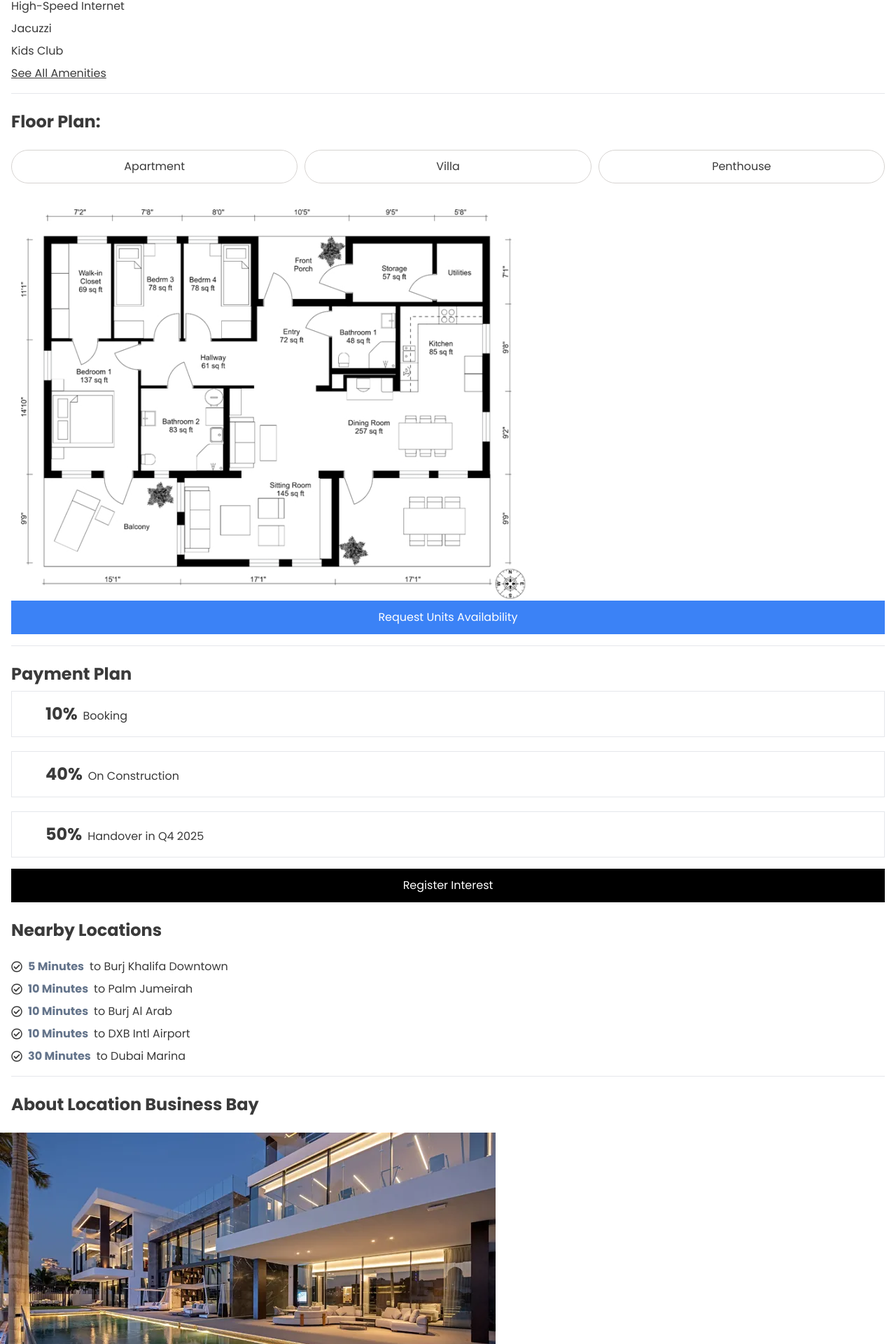
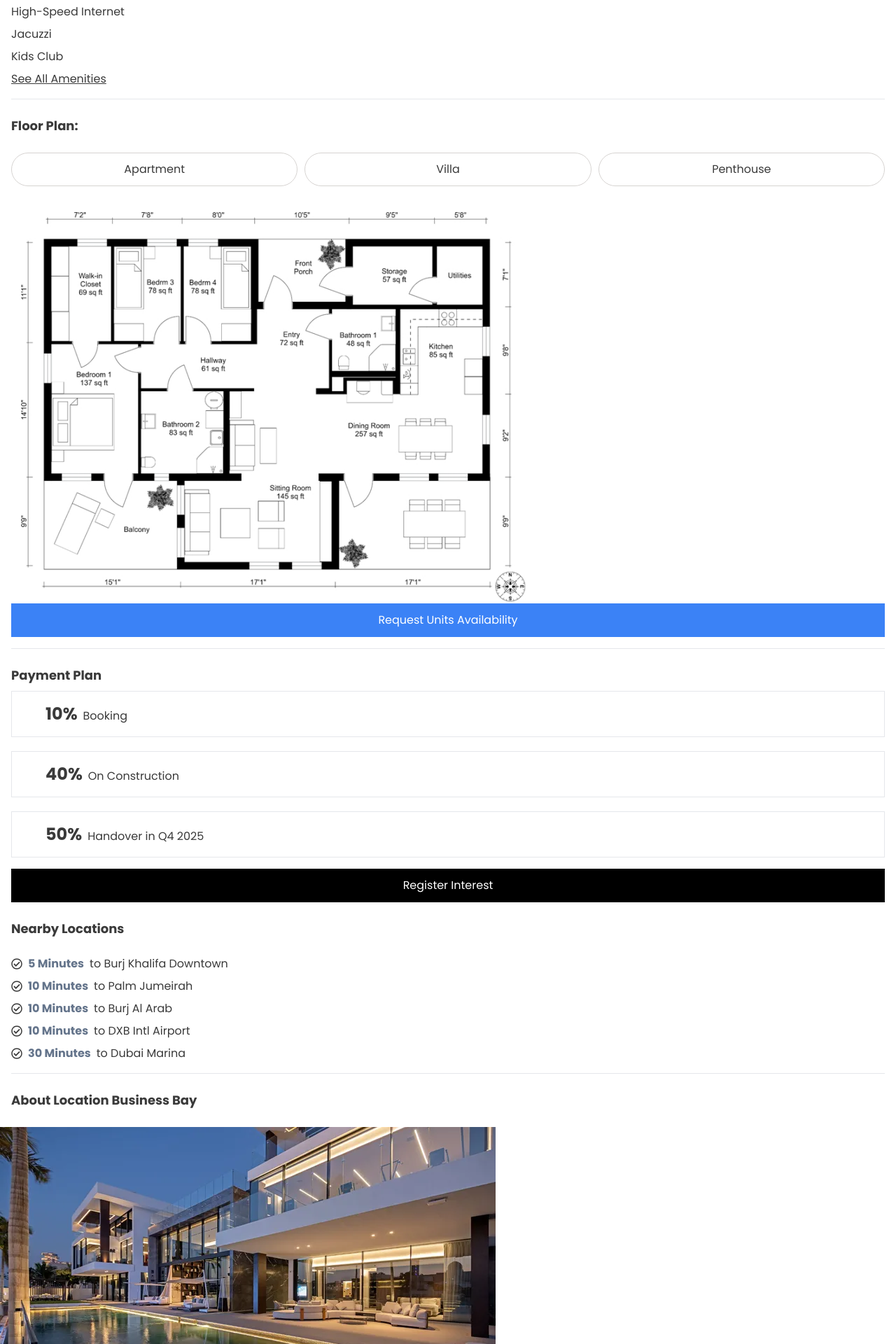
Before and after one commit to arefinite/real-estate, a React (Vite) app: page /project-details in a window 1280 px wide. Shown: the part 868-2788 px from the top of the page at 70% size. Built offline with nearby package versions, Linux system fonts and the light colour scheme.

Commit message:
fix navbar

```diff
--- a/src/pages/DubaiArea.jsx
+++ b/src/pages/DubaiArea.jsx
@@ -30,20 +30,22 @@ const DubaiArea = () => {
 	}, [])
 	return (
 		<div>
-			<div className='p-4 mb-20'>
-				<div className='mb-2 flex justify-between'>
+			<div className='flex justify-between items-center h-[7vh] px-2 pt-2  z-50 bg-white sticky top-0 '>
 				<Link to='/'>
-						<span className='flex gap-2 items-center text-lg'>
+					<span className='flex gap-2 items-center text-lg  '>
 						<IoIosArrowBack /> <strong>Back</strong>
 					</span>
 				</Link>
 				<span className='flex gap-5 items-center text-xl'>
+
 					<span>
 						<IoIosShareAlt style={{ fontSize: "2rem" }} />
 					</span>
 				</span>
 			</div>
+
 			<hr className='w-full my-2' />
+			<div className='px-4 mb-20'>
 				<span className='text-stone-500'>
 					<small>
 						<Link to='/'>Home</Link>/ Dubai Apartments For Sale{" "}
@@ -137,7 +139,7 @@ const DubaiArea = () => {
 				</div>
 
 				<div className='my-8'>
-					<h1 className="heading my-6">Properties in Down Town Dubai</h1>
+					<h1 className='heading my-6'>Properties in Down Town Dubai</h1>
 					<Swiper
 						slidesPerView={"3"}
 						spaceBetween={10}
@@ -163,7 +165,7 @@ const DubaiArea = () => {
 			<div className='-mt-8 '>
 				<Footer />
 			</div>
-			<BottomNavigation/>
+			<BottomNavigation />
 		</div>
 	)
 }
--- a/src/pages/DubaiAreasAll.jsx
+++ b/src/pages/DubaiAreasAll.jsx
@@ -23,20 +23,22 @@ const DubaiAreasAll = () => {
 	}, [])
 	return (
 		<div>
-			<div className='p-4 mb-20'>
-				<div className='mb-2 flex justify-between'>
+			<div className='flex justify-between items-center h-[7vh] px-2 pt-2  z-50 bg-white sticky top-0'>
 				<Link to='/'>
-						<span className='flex gap-2 items-center text-lg'>
+					<span className='flex gap-2 items-center text-lg  '>
 						<IoIosArrowBack /> <strong>Back</strong>
 					</span>
 				</Link>
 				<span className='flex gap-5 items-center text-xl'>
+
 					<span>
 						<IoIosShareAlt style={{ fontSize: "2rem" }} />
 					</span>
 				</span>
 			</div>
+
 			<hr className='w-full my-2' />
+			<div className='px-4 mb-20'>
 				<span className='text-stone-500'>
 					<small>
 						<Link to='/'>Home</Link>/ Dubai Apartments For Sale{" "}
@@ -240,7 +242,7 @@ const DubaiAreasAll = () => {
 
 			<div className='-mt-8 '>
 				<Footer />
-        <BottomNavigation/>
+				<BottomNavigation />
 			</div>
 		</div>
 	)
--- a/src/pages/ProjectDetails.jsx
+++ b/src/pages/ProjectDetails.jsx
@@ -30,10 +30,9 @@ const ProjectDetails = () => {
 	}, [])
 	return (
 		<div>
-			<div className='p-4 mb-20'>
-				<div className='mb-2 flex justify-between'>
+			<div className='flex justify-between items-center h-[7vh] px-2 pt-2  z-50 bg-white sticky top-0'>
 				<Link to='/'>
-						<span className='flex gap-2 items-center text-lg'>
+					<span className='flex gap-2 items-center text-lg  '>
 						<IoIosArrowBack /> <strong>Back</strong>
 					</span>
 				</Link>
@@ -46,7 +45,9 @@ const ProjectDetails = () => {
 					</span>
 				</span>
 			</div>
+
 			<hr className='w-full my-2' />
+			<div className='px-4 mb-20'>
 				<span className='text-stone-500'>
 					<small>
 						<Link to='/'>Home</Link>/ Dubai Apartments For Sale{" "}
@@ -120,7 +121,7 @@ const ProjectDetails = () => {
 					</Link>
 				</div>
 				<hr className='my-4' />
-				<h1 className='text-2xl font-bold py-2 mt-2'>Floor Plan:</h1>
+				<h1 className='heading py-2 mt-2'>Floor Plan:</h1>
 				<div className='my-4'>
 					<Swiper
 						slidesPerView={"3"}
@@ -147,7 +148,7 @@ const ProjectDetails = () => {
 					Request Units Availability
 				</button>
 				<hr className='my-4 ' />
-				<h1 className='text-2xl font-bold py-2 mt-2'>Payment Plan</h1>
+				<h1 className='heading py-2 mt-2'>Payment Plan</h1>
 				<div className='flex justify-center flex-col space-y-5'>
 					<div className='border p-4'>
 						<span className='font-bold text-2xl pl-8 pr-2'>10%</span>
@@ -169,7 +170,7 @@ const ProjectDetails = () => {
 					</button>
 				</Link>
 				<div>
-					<h1 className='text-2xl py-2 my-4 font-bold'>Nearby Locations</h1>
+					<h1 className='heading py-2 my-4 '>Nearby Locations</h1>
 					<ul className='space-y-2'>
 						<li>
 							<span className='flex gap-2 items-center'>
@@ -211,7 +212,7 @@ const ProjectDetails = () => {
 				<hr className='my-4' />
 				<div>
 					<div>
-						<h1 className='text-2xl py-2 my-4 font-bold'>
+						<h1 className='heading py-2 my-4'>
 							About Location Business Bay
 						</h1>
 						<div style={{ margin: "0 -16px" }}>
@@ -227,16 +228,17 @@ const ProjectDetails = () => {
 				</div>
 				<hr className='my-4' />
 				<div>
-					<h1 className='text-2xl py-2 my-4 font-bold'>Developed By Omniyat</h1>
+					<h1 className=' py-2 my-4 heading'>Developed By Omniyat</h1>
 					<img src='' alt='' />
 					<p>
 						Lorem ipsum dolor sit amet, consectetur adipisicing elit. In odio
 						debitis iure enim at laboriosam maxime ipsum adipisci dignissimos
 						voluptatem?
 					</p>
+					<img src="/public/images/single-dev.png" className="my-4" alt="" />
 				</div>
 				<div>
-					<h1 className='text-2xl py-2 my-4 font-bold'>Similar Properties</h1>
+					<h1 className=' py-2 my-4 heading'>Similar Properties</h1>
 					<div style={{ margin: "0 -16px" }}>
 						<LatestProjectsSlider />
 					</div>
```
Lines whose indentation alone changed are shown as unchanged.
